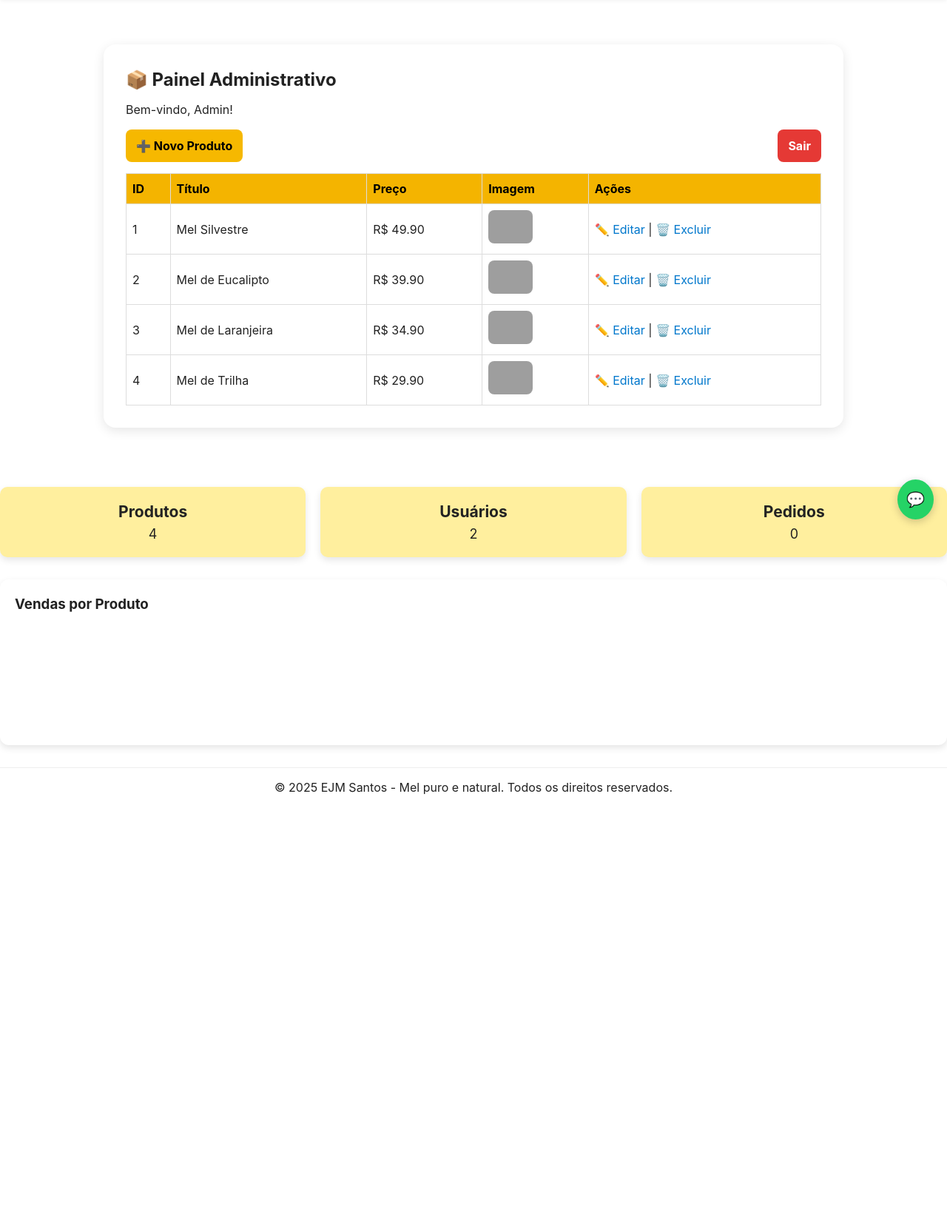
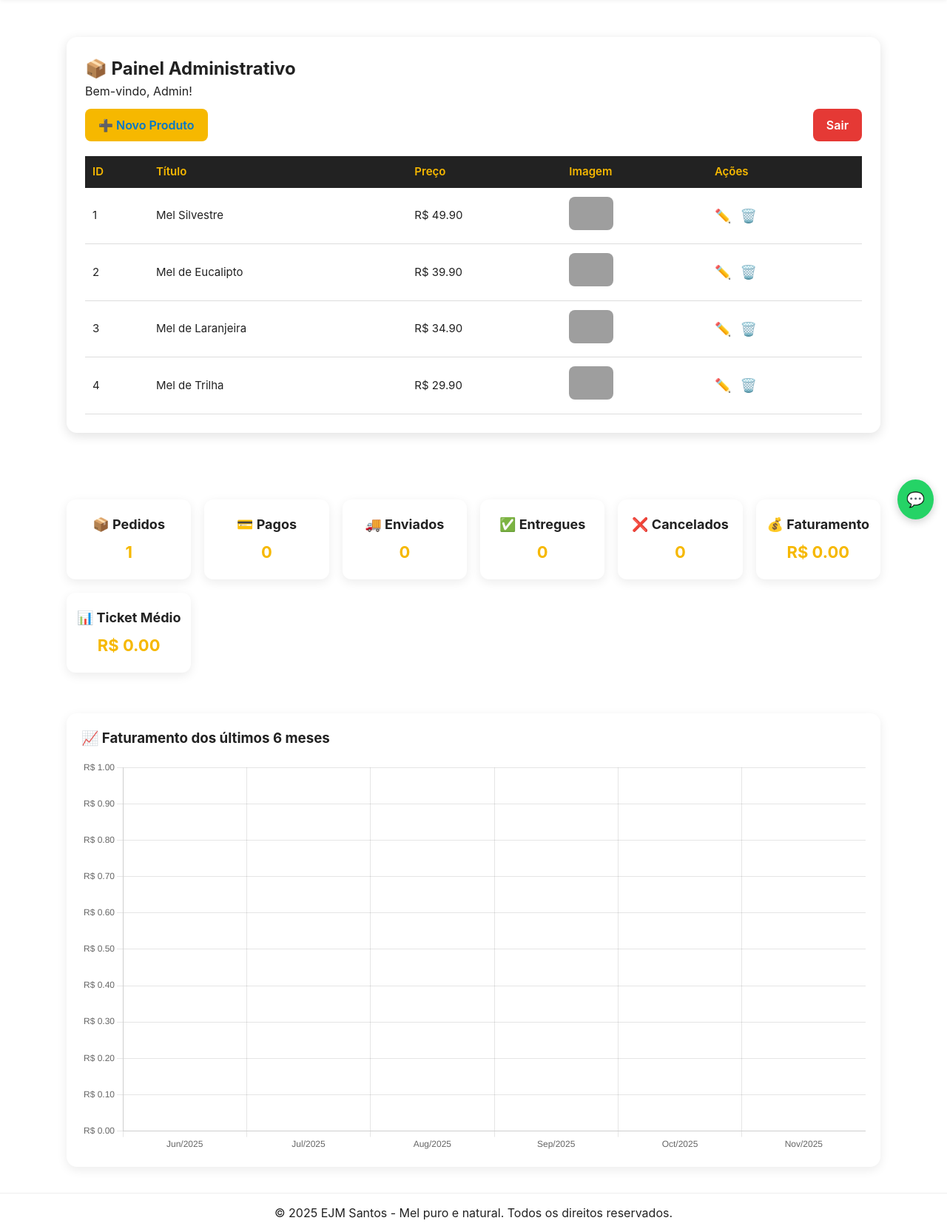
Before and after one commit to 1246464/EJM-Santos-site, a Flask app: page /admin in a window 1280 px wide. Shown: the part 80-1745 px from the top of the page at 74% size. Before the commit the page ends 1154 px from the top, so only its background shows below. Run offline with Flask 3, Linux system fonts and the light colour scheme; a user stored in the database is signed in; data comes from the database, SQL or seed files in the repository; both versions use the stored data as it was after the commit; a map, chart or similar area stays blank; grey boxes are pictures that could not be loaded.

Commit message:
Melhorias no Sistema Admin

```diff
--- a/app.py
+++ b/app.py
@@ -2,8 +2,9 @@
 # app.py — EJM SANTOS - Loja de Mel Natural 🍯
 # ============================================
 
+import mercadopago as mp
 import os
-from datetime import datetime
+from datetime import datetime, timedelta
 from functools import wraps
 from flask import (
     Flask, request, jsonify, render_template,
@@ -12,6 +13,7 @@ from flask import (
 from flask_sqlalchemy import SQLAlchemy
 from werkzeug.security import generate_password_hash, check_password_hash
 import jwt
+from sqlalchemy import extract
 
 # -------------------------------------------------------
 # CONFIGURAÇÃO INICIAL
@@ -81,6 +83,15 @@ class Review(db.Model):
     nota = db.Column(db.Integer, nullable=False)  # de 1 a 5
     comentario = db.Column(db.Text)
     created_at = db.Column(db.DateTime, default=datetime.utcnow)
+
+class CartItem(db.Model):
+    id = db.Column(db.Integer, primary_key=True)
+    user_id = db.Column(db.Integer, db.ForeignKey('user.id'), nullable=False)
+    product_id = db.Column(db.Integer, db.ForeignKey('product.id'), nullable=False)
+    quantity = db.Column(db.Integer, default=1)
+
+    user = db.relationship('User', backref='cart_items')
+    product = db.relationship('Product')
 
 
 # -------------------------------------------------------
@@ -173,34 +184,54 @@ def admin_login():
 @app.route("/admin")
 @admin_required
 def admin_dashboard():
+    pedidos = Order.query.all()
+
+    total_pedidos = len(pedidos)
+    total_pago = sum(1 for p in pedidos if p.status == "Pago")
+    enviados = sum(1 for p in pedidos if p.status == "Enviado")
+    entregues = sum(1 for p in pedidos if p.status == "Entregue")
+    cancelados = sum(1 for p in pedidos if p.status == "Cancelado")
+
+    faturamento = sum(p.total for p in pedidos if p.status in ["Pago", "Enviado", "Entregue"])
+    ticket_medio = (faturamento / total_pago) if total_pago > 0 else 0
+
+    # Pegando produtos para a tabela ✅
     produtos = Product.query.all()
-    total_produtos = Product.query.count()
-    total_usuarios = User.query.count()
 
-    # por enquanto sem pedidos, então 0
-    total_pedidos = 0
+    # Gráfico dos últimos 6 meses
+    hoje = datetime.utcnow()
+    meses_labels = []
+    meses_valores = []
 
-    # Dados para gráfico (nomes e preços como exemplo)
-    nomes = [p.titulo for p in produtos]
-    precos = [float(p.preco) for p in produtos]
+    for i in range(5, -1, -1):
+        mes_ref = hoje - timedelta(days=30 * i)
+        ano = mes_ref.year
+        mes = mes_ref.month
+
+        pedidos_mes = Order.query.filter(
+            extract('year', Order.created_at) == ano,
+            extract('month', Order.created_at) == mes,
+            Order.status.in_(["Pago", "Enviado", "Entregue"])
+        ).all()
+
+        total_mes = sum(p.total for p in pedidos_mes)
+
+        meses_labels.append(mes_ref.strftime("%b/%Y"))
+        meses_valores.append(total_mes)
 
     return render_template(
         "admin_dashboard.html",
-        produtos=produtos,
-        total_produtos=total_produtos,
-        total_usuarios=total_usuarios,
+        produtos=produtos,  # ✅ enviado para o template!
         total_pedidos=total_pedidos,
-        nomes=nomes,
-        precos=precos
+        total_pago=total_pago,
+        enviados=enviados,
+        entregues=entregues,
+        cancelados=cancelados,
+        faturamento=faturamento,
+        ticket_medio=ticket_medio,
+        meses_labels=meses_labels,
+        meses_valores=meses_valores
     )
-
-# @app.route("/admin")
-# @admin_required
-# def admin_dashboard():
-#     """Painel de controle do administrador"""
-#     produtos = Product.query.all()
-#     return render_template("admin_dashboard.html", produtos=produtos)
-
 
 # -------------------------------------------------------
 # ROTAS DE API (JSON)
@@ -480,58 +511,117 @@ def admin_remover_produto(pid):
     db.session.delete(p)
     db.session.commit()
     return redirect("/admin")
+
 @app.route('/carrinho/add/<int:id>', methods=['POST'])
 def carrinho_add(id):
     produto = Product.query.get(id)
     if not produto:
         return "Produto não encontrado", 404
 
+    # Se o usuário estiver logado → salva no banco
+    if 'user_id' in session:
+        user_id = session['user_id']
+        item = CartItem.query.filter_by(user_id=user_id, product_id=id).first()
+
+        if item:
+            item.quantity += 1
+        else:
+            novo = CartItem(user_id=user_id, product_id=id, quantity=1)
+            db.session.add(novo)
+
+        db.session.commit()
+        return "Item adicionado ao carrinho (banco)", 200
+
+    # Se o usuário NÃO estiver logado → salva na sessão
     carrinho = session.get('cart', {})
+    id_str = str(id)
 
-    if str(id) in carrinho:
-        carrinho[str(id)] += 1
+    if id_str in carrinho:
+        carrinho[id_str] += 1
     else:
-        carrinho[str(id)] = 1
+        carrinho[id_str] = 1
 
     session['cart'] = carrinho
     session.modified = True
 
-    return "Item adicionado", 200
+    return "Item adicionado ao carrinho (sessão)", 200
+
 
 @app.route("/carrinho")
 def ver_carrinho():
-    carrinho = session.get('cart', {})
     produtos = []
     total = 0
 
-    for id, qtd in carrinho.items():
-        p = Product.query.get(int(id))
-        if p:
-            subtotal = p.preco * qtd
+    if 'user_id' in session:
+        user_id = session['user_id']
+        itens = CartItem.query.filter_by(user_id=user_id).all()
+        for item in itens:
+            p = item.product
+            subtotal = p.preco * item.quantity
             total += subtotal
             produtos.append({
                 "id": p.id,
                 "titulo": p.titulo,
                 "preco": p.preco,
-                "quantidade": qtd,
+                "quantidade": item.quantity,
                 "subtotal": subtotal,
                 "imagem": p.imagem
             })
+    else:
+        carrinho = session.get('cart', {})
+        for id, qtd in carrinho.items():
+            p = Product.query.get(int(id))
+            if p:
+                subtotal = p.preco * qtd
+                total += subtotal
+                produtos.append({
+                    "id": p.id,
+                    "titulo": p.titulo,
+                    "preco": p.preco,
+                    "quantidade": qtd,
+                    "subtotal": subtotal,
+                    "imagem": p.imagem
+                })
 
     return render_template("carrinho.html", produtos=produtos, total=total)
 
+
 @app.route('/carrinho/update/<int:id>/<string:acao>', methods=['POST'])
 def carrinho_update(id, acao):
+    id = int(id)
+
+    # 🧩 Se o usuário estiver logado → salva no banco
+    if 'user_id' in session:
+        user_id = session['user_id']
+        item = CartItem.query.filter_by(user_id=user_id, product_id=id).first()
+
+        if acao == 'add':
+            if item:
+                item.quantity += 1
+            else:
+                novo = CartItem(user_id=user_id, product_id=id, quantity=1)
+                db.session.add(novo)
+
+        elif acao == 'sub':
+            if item:
+                item.quantity -= 1
+                if item.quantity <= 0:
+                    db.session.delete(item)
+
+        db.session.commit()
+        return "OK", 200
+
+    # 🧩 Se o usuário NÃO estiver logado → salva na sessão
     carrinho = session.get('cart', {})
-    id = str(id)
+    id_str = str(id)
 
-    if id in carrinho:
-        if acao == 'add':
-            carrinho[id] += 1
-        elif acao == 'sub':
-            carrinho[id] -= 1
-            if carrinho[id] <= 0:
-                del carrinho[id]
+    if acao == 'add':
+        carrinho[id_str] = carrinho.get(id_str, 0) + 1
+    elif acao == 'sub':
+        if id_str in carrinho:
+            carrinho[id_str] -= 1
+            if carrinho[id_str] <= 0:
+                del carrinho[id_str]
 
     session['cart'] = carrinho
     session.modified = True
@@ -607,6 +697,107 @@ def ver_pedido(id):
 
     return render_template("pedido_detalhe.html", pedido=pedido, items=items)
 
+@app.route("/checkout", methods=["POST"])
+def checkout():
+    carrinho = session.get("carrinho", {})
+
+    if not carrinho:
+        return jsonify({"error": "Carrinho vazio"}), 400
+
+    items = []
+    total = 0
+
+    for product_id, qtd in carrinho.items():
+        product = Product.query.get(product_id)
+        if not product:
+            continue
+
+        subtotal = product.preco * qtd
+        total += subtotal
+
+        items.append({
+            "title": product.titulo,
+            "quantity": qtd,
+            "unit_price": float(product.preco),
+            "currency_id": "BRL"
+        })
+
+    preference_data = {
+        "items": items,
+        "back_urls": {
+            "success": "http://localhost:5000/pedido/sucesso",
+            "failure": "http://localhost:5000/pedido/erro",
+            "pending": "http://localhost:5000/pedido/pendente"
+        },
+        "auto_return": "approved"
+    }
+
+    preference = mp.preference().create(preference_data)
+    link_pagamento = preference["response"]["init_point"]
+
+    return jsonify({"checkout_url": link_pagamento})
+
+
+# ---------------------------
+# ADMIN: PEDIDOS
+# ---------------------------
+@app.route("/admin/pedidos")
+@admin_required
+def admin_pedidos():
+    # Ordena mais recentes primeiro
+    pedidos = Order.query.order_by(Order.created_at.desc()).all()
+    # Mapeia itens por pedido para mostrar contagem rápida
+    itens_por_pedido = {
+        p.id: OrderItem.query.filter_by(order_id=p.id).count() for p in pedidos
+    }
+    return render_template("admin_pedidos.html", pedidos=pedidos, itens_por_pedido=itens_por_pedido)
+
+
+@app.route("/admin/pedidos/<int:pedido_id>")
+@admin_required
+def admin_pedido_detalhe(pedido_id):
+    pedido = Order.query.get_or_404(pedido_id)
+    itens = OrderItem.query.filter_by(order_id=pedido_id).all()
+
+    # Dados do usuário (se quiser mostrar nome/email)
+    user = User.query.get(pedido.user_id)
+
+    # Monta itens com produto associado
+    detalhe_itens = []
+    for it in itens:
+        prod = Product.query.get(it.product_id)
+        detalhe_itens.append({
+            "id": it.id,
+            "produto_id": it.product_id,
+            "titulo": prod.titulo if prod else f"#{it.product_id}",
+            "preco_unit": it.preco_unitario,
+            "quantidade": it.quantidade,
+            "subtotal": it.preco_unitario * it.quantidade,
+            "imagem": prod.imagem if prod else ""
+        })
+
+    return render_template(
+        "admin_pedido_detalhe.html",
+        pedido=pedido,
+        itens=detalhe_itens,
+        user=user
+    )
+
+
+@app.route("/admin/pedidos/<int:pedido_id>/status", methods=["POST"])
+@admin_required
+def admin_pedido_status(pedido_id):
+    pedido = Order.query.get_or_404(pedido_id)
+    novo_status = request.form.get("status")
+
+    # Opcional: validar fluxo (Pendente -> Pago -> Enviado -> Entregue)
+    status_validos = ["Pendente", "Pago", "Enviado", "Entregue", "Cancelado"]
+    if novo_status not in status_validos:
+        return "Status inválido", 400
+
+    pedido.status = novo_status
+    db.session.commit()
+    return redirect(f"/admin/pedidos/{pedido_id}")
 
 # -------------------------------------------------------
 # EXECUÇÃO DO APP
--- a/static/css/style.css
+++ b/static/css/style.css
@@ -48,6 +48,13 @@ ul { list-style: none; padding: 0; margin: 0; }
 li { background: #fafafa; border: 1px solid #eee; border-radius: 10px; padding: 12px; margin: 8px 0; }
 a { color: #0077cc; text-decoration: none; }
 a:hover { text-decoration: underline; }
+
+/* badges por status */
+tr[data-status="Pendente"] .badge-status { background:#fff3cd; color:#795548; }
+tr[data-status="Pago"] .badge-status { background:#d1f7c4; color:#1b5e20; }
+tr[data-status="Enviado"] .badge-status { background:#cfe8ff; color:#0d47a1; }
+tr[data-status="Entregue"] .badge-status { background:#e4f8e8; color:#2e7d32; }
+tr[data-status="Cancelado"] .badge-status { background:#ffe4e4; color:#b71c1c; }
 
 /* =========================================================
    📦 05 - PÁGINA DO PRODUTO (Detalhe)
@@ -807,7 +814,7 @@ footer{margin-top:auto;background:#fff;padding:14px;text-align:center;border-top
 .cardDM {
   flex: 1;
   background: #ffef9e;
-  padding: 18px;
+  padding: 15px;
   border-radius: 10px;
   text-align: center;
   font-size: 18px;
--- a/templates/admin_dashboard.html
+++ b/templates/admin_dashboard.html
@@ -1,13 +1,14 @@
 {% extends "base.html" %}
 {% block content %}
+
 <section class="painel-admin">
   <div class="painel-wrap">
     <h2>📦 Painel Administrativo</h2>
     <p>Bem-vindo, {{ session['user_name'] }}!</p>
 
     <div class="top-bar">
-      <a href="/admin/novo" class="botao-topo">➕ Novo Produto</a>
-      <a href="/logout" class="botao-topo" style="background:#e53935;color:white;">Sair</a>
+      <a href="/admin/novo" class="btn-add">➕ Novo Produto</a>
+      <a href="/logout" class="btn-logout">Sair</a>
     </div>
 
     <table class="tabela-admin">
@@ -28,63 +29,127 @@
           <td>R$ {{ "%.2f"|format(p.preco) }}</td>
           <td>
             {% if p.imagem %}
-              <img src="/static/{{ p.imagem }}" alt="{{ p.titulo }}" width="60">
-            {% else %}
-              -
-            {% endif %}
+              <img src="/static/{{ p.imagem }}" alt="{{ p.titulo }}">
+            {% else %}-{% endif %}
           </td>
-          <td>
-            <a href="/admin/editar/{{ p.id }}">✏️ Editar</a> |
-            <a href="/admin/remover/{{ p.id }}" onclick="return confirm('Deseja remover este produto?')">🗑️ Excluir</a>
+          <td class="acoes">
+            <a href="/admin/editar/{{ p.id }}" class="btn-editar">✏️</a>
+            <a href="/admin/remover/{{ p.id }}" class="btn-excluir"
+               onclick="return confirm('Deseja remover este produto?')">🗑️</a>
           </td>
         </tr>
         {% endfor %}
       </tbody>
     </table>
+
   </div>
+</section> <!-- ✅ FECHAMENTO CORRETO AQUI -->
+
+<section class="dashboard-cards">
+  <div class="cardDM">📦 Pedidos <h3>{{ total_pedidos }}</h3></div>
+  <div class="cardDM">💳 Pagos <h3>{{ total_pago }}</h3></div>
+  <div class="cardDM">🚚 Enviados <h3>{{ enviados }}</h3></div>
+  <div class="cardDM">✅ Entregues <h3>{{ entregues }}</h3></div>
+  <div class="cardDM">❌ Cancelados <h3>{{ cancelados }}</h3></div>
+  <div class="cardDM">💰 Faturamento <h3>R$ {{ "%.2f"|format(faturamento) }}</h3></div>
+  <div class="cardDM">📊 Ticket Médio <h3>R$ {{ "%.2f"|format(ticket_medio) }}</h3></div>
 </section>
 
-<div class="cards-admin">
-  <div class="cardDM">
-    <h3>Produtos</h3>
-    <p>{{ total_produtos }}</p>
-  </div>
-  <div class="cardDM">
-    <h3>Usuários</h3>
-    <p>{{ total_usuarios }}</p>
-  </div>
-  <div class="cardDM">
-    <h3>Pedidos</h3>
-    <p>{{ total_pedidos }}</p>
-  </div>
-</div>
-
-<div class="grafico-box">
-  <h3>Vendas por Produto</h3>
-  <canvas id="graficoProdutos"></canvas>
-</div>
-
+<section class="grafico-box">
+  <h3>📈 Faturamento dos últimos 6 meses</h3>
+  <canvas id="chartFaturamento"></canvas>
+</section>
 
 <style>
-  .painel-wrap { padding: 30px; background: #fff; border-radius: 16px; max-width: 1000px; margin: 40px auto; box-shadow: 0 4px 15px rgba(0,0,0,0.1); }
-  .painel-wrap h2 { margin-bottom: 10px; }
-  .top-bar { display: flex; justify-content: space-between; align-items: center; margin: 15px 0; }
-  .tabela-admin { width: 100%; border-collapse: collapse; }
-  .tabela-admin th, .tabela-admin td { border: 1px solid #ddd; padding: 8px; text-align: left; }
-  .tabela-admin th { background: #f4b400; color: #000; }
-  .tabela-admin img { border-radius: 8px; }
+  .painel-wrap {
+    padding: 25px;
+    background: #fff;
+    border-radius: 14px;
+    max-width: 1100px;
+    margin: 30px auto;
+    box-shadow: 0 4px 15px rgba(0,0,0,0.12);
+  }
+
+  .top-bar { display: flex; justify-content: space-between; margin: 12px 0; }
+  .btn-add { background: #f6b800; padding: 10px 18px; border-radius: 8px; font-weight: 600; }
+  .btn-logout { background: #e53935; color:#fff; padding:10px 18px; border-radius:8px; font-weight:600; }
+
+  .tabela-admin { width: 100%; border-collapse: collapse; margin-top: 20px; font-size: 15px; }
+  .tabela-admin th {
+    padding: 10px;
+    background: #222;
+    color: #f6b800;
+    font-weight: 600;
+    text-align: left;
+  }
+  .tabela-admin td {
+    padding: 12px 10px;
+    border-bottom: 1px solid #ddd;
+  }
+  .tabela-admin img { width: 60px; border-radius: 8px; }
+
+  .acoes a { font-size: 18px; margin-right: 8px; text-decoration: none; }
+
+  .dashboard-cards {
+    max-width: 1100px;
+    margin: 20px auto;
+    display: grid;
+    gap: 18px;
+    grid-template-columns: repeat(auto-fit, minmax(160px, 1fr));
+  }
+  .cardDM {
+    background: #fff;
+    border-radius: 12px;
+    text-align: center;
+    padding: 20px 10px;
+    font-weight: 700;
+    box-shadow: 0 4px 14px rgba(0,0,0,0.08);
+    color: #222;
+  }
+  .cardDM h3 { margin-top: 8px; font-size: 22px; color: #f6b800; }
+
+  .grafico-box {
+    max-width: 1100px;
+    margin: 35px auto;
+    background: #fff;
+    padding: 20px;
+    border-radius: 14px;
+    box-shadow: 0 4px 14px rgba(0,0,0,0.08);
+  }
+  .grafico-box h3 {
+    margin-bottom: 15px;
+    font-weight: 700;
+    color: #222;
+  }
+
+  /* Hover nice */
+  .cardDM:hover, .tabela-admin tr:hover { transform: scale(1.01); transition: 0.2s; }
 </style>
+
+<script src="https://cdn.jsdelivr.net/npm/chart.js"></script>
 <script>
-  const ctx = document.getElementById('graficoProdutos');
+const ctx = document.getElementById('chartFaturamento').getContext('2d');
+
 new Chart(ctx, {
   type: 'bar',
   data: {
-      labels: {{ nomes|tojson }},
+    labels: {{ meses_labels|tojson }},
     datasets: [{
-        label: 'Preço (R$)',
-        data: {{ precos|tojson }},
-        borderWidth: 1
+      label: 'R$ Faturado no mês',
+      data: {{ meses_valores|tojson }},
+      backgroundColor: '#f6b800',
+      borderRadius: 8,
     }]
+  },
+  options: {
+    responsive: true,
+    plugins: { legend: { display: false }},
+    scales: {
+      y: {
+        beginAtZero: true,
+        ticks: { callback: value => 'R$ ' + value.toFixed(2) }
+      }
+    }
   }
 });
 </script>
```
Also changed, not shown: api.py (added, +59 -0 lines), templates/admin_pedido_detalhe.html (added, +66 -0 lines), templates/admin_pedidos.html (added, +73 -0 lines), templates/carrinho.html (+12 -0 lines), instance/ejm.db, templates/produtos.html (line endings or trailing spaces). Lines whose indentation alone changed are shown as unchanged.
